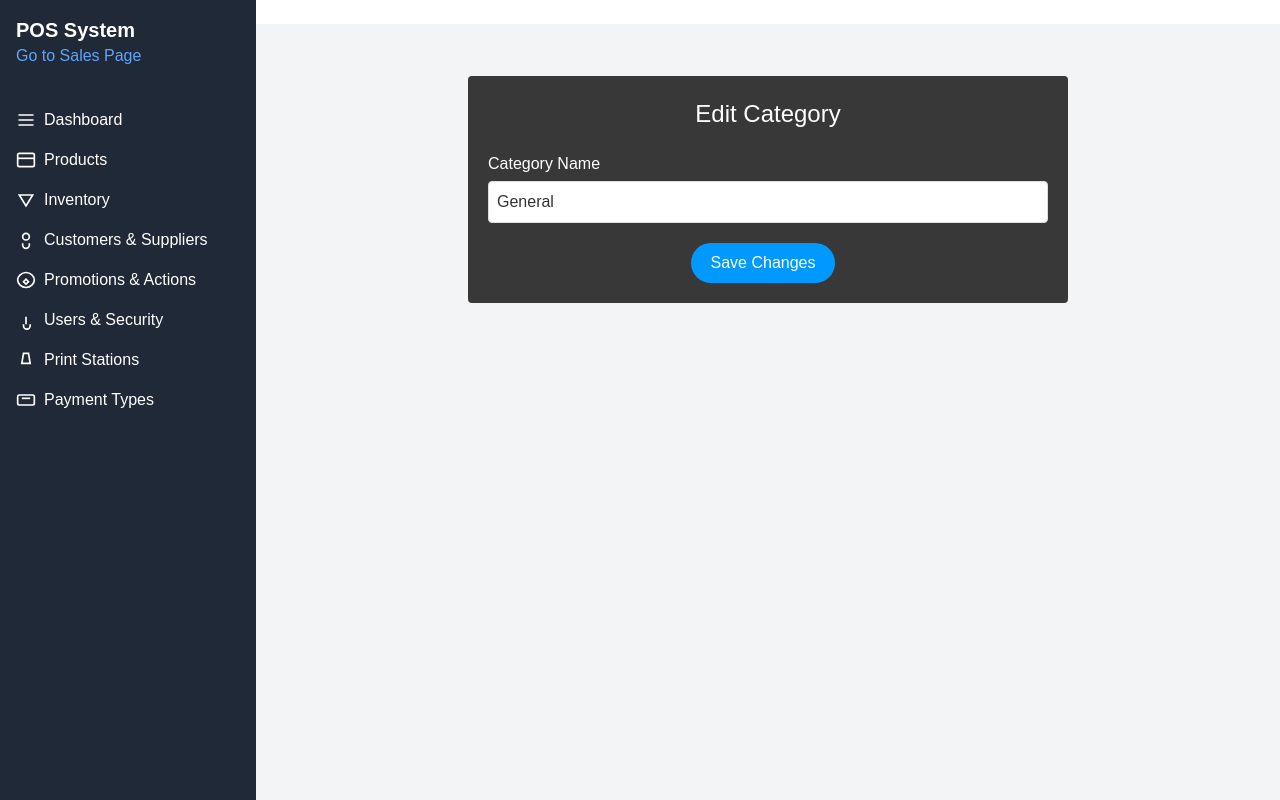
After one commit to MutisoMuli/pos_system, a Django app: page /management/product/category/edit/1/ in a window 1280 px wide. The commit adds this page. Run offline with Django 5.2, Linux system fonts and the light colour scheme; data comes from the database, SQL or seed files in the repository; both versions use the stored data as it was after the commit.

Commit message:
button functions for products

```diff
--- a/management/templates/management/management.html
+++ b/management/templates/management/management.html
@@ -14,7 +14,6 @@
         <div class="w-64 bg-gray-800 text-white flex-shrink-0">
             <div class="p-4">
                 <h1 class="text-xl font-bold">POS System</h1>
-                <!-- Link to Sales Page -->
                 <a href="{% url 'sales' %}" class="text-blue-400 hover:text-blue-600">
                     Go to Sales Page
                 </a>
@@ -23,26 +22,72 @@
                 <ul>
                     <li class="px-4 py-2 hover:bg-gray-700">
                         <a href="{% url 'dashboard' %}" class="flex items-center">
-                            <svg class="w-5 h-5 mr-2" fill="none" stroke="currentColor" viewBox="0 0 24 24">
-                                <path stroke-linecap="round" stroke-linejoin="round" stroke-width="2" d="M4 6h16M4 12h16m-7 6h7"></path>
+                            <svg class="w-5 h-5 mr-2" xmlns="http://www.w3.org/2000/svg" viewBox="0 0 24 24" fill="none" stroke="currentColor" stroke-width="2">
+                                <path d="M3 12h18M3 6h18M3 18h18"></path>
                             </svg>
                             Dashboard
                         </a>
                     </li>
                     <li class="px-4 py-2 hover:bg-gray-700">
                         <a href="{% url 'product-list' %}" class="flex items-center">
-                            <svg class="w-5 h-5 mr-2" fill="none" stroke="currentColor" viewBox="0 0 24 24">
-                                <path stroke-linecap="round" stroke-linejoin="round" stroke-width="2" d="M20 7l-8-4-8 4m16 0l-8 4m8-4v10l-8 4m0-10L4 7m8 4v10M4 7v10l8 4"></path>
+                            <svg class="w-5 h-5 mr-2" xmlns="http://www.w3.org/2000/svg" viewBox="0 0 24 24" fill="none" stroke="currentColor" stroke-width="2">
+                                <rect x="2" y="4" width="20" height="16" rx="2"></rect>
+                                <path d="M2 10h20"></path>
                             </svg>
                             Products
                         </a>
                     </li>
                     <li class="px-4 py-2 hover:bg-gray-700">
-                        <a href="{% url 'product-list' %}" class="flex items-center"> <!-- have just linked product_list because inventory is not working-->
-                            <svg class="w-5 h-5 mr-2" fill="none" stroke="currentColor" viewBox="0 0 24 24">
-                                <path stroke-linecap="round" stroke-linejoin="round" stroke-width="2" d="M20 7l-8-4-8 4m16 0l-8 4m8-4v10l-8 4m0-10L4 7m8 4v10M4 7v10l8 4"></path>
+                        <a href="{% url 'product-list' %}" class="flex items-center">
+                            <svg class="w-5 h-5 mr-2" xmlns="http://www.w3.org/2000/svg" viewBox="0 0 24 24" fill="none" stroke="currentColor" stroke-width="2">
+                                <path d="M20 6H4l8 13L20 6z"></path>
                             </svg>
                             Inventory
+                        </a>
+                    </li>
+                    <!-- Updated Icons -->
+                    <li class="px-4 py-2 hover:bg-gray-700">
+                        <a href="#" class="flex items-center">
+                            <svg class="w-5 h-5 mr-2" xmlns="http://www.w3.org/2000/svg" viewBox="0 0 24 24" fill="none" stroke="currentColor" stroke-width="2">
+                                <circle cx="12" cy="8" r="4"></circle>
+                                <path d="M16 16v2a4 4 0 01-8 0v-2"></path>
+                            </svg>
+                            Customers & Suppliers
+                        </a>
+                    </li>
+                    <li class="px-4 py-2 hover:bg-gray-700">
+                        <a href="#" class="flex items-center">
+                            <svg class="w-5 h-5 mr-2" xmlns="http://www.w3.org/2000/svg" viewBox="0 0 24 24" fill="none" stroke="currentColor" stroke-width="2">
+                                <path d="M12 21C6.48 21 2 16.52 2 12s4.48-9 10-9 10 4.48 10 9-4.48 9-10 9z"></path>
+                                <path d="M12 17l-3-3 3-3 3 3-3 3z"></path>
+                            </svg>
+                            Promotions & Actions
+                        </a>
+                    </li>
+                    <li class="px-4 py-2 hover:bg-gray-700">
+                        <a href="#" class="flex items-center">
+                            <svg class="w-5 h-5 mr-2" xmlns="http://www.w3.org/2000/svg" viewBox="0 0 24 24" fill="none" stroke="currentColor" stroke-width="2">
+                                <path d="M12 17V8m0-4h.01"></path>
+                                <path d="M9 17v2a4 4 0 008 0v-2"></path>
+                            </svg>
+                            Users & Security
+                        </a>
+                    </li>
+                    <li class="px-4 py-2 hover:bg-gray-700">
+                        <a href="#" class="flex items-center">
+                            <svg class="w-5 h-5 mr-2" xmlns="http://www.w3.org/2000/svg" viewBox="0 0 24 24" fill="none" stroke="currentColor" stroke-width="2">
+                                <path d="M9 4h6l2 12H7L9 4z"></path>
+                            </svg>
+                            Print Stations
+                        </a>
+                    </li>
+                    <li class="px-4 py-2 hover:bg-gray-700">
+                        <a href="#" class="flex items-center">
+                            <svg class="w-5 h-5 mr-2" xmlns="http://www.w3.org/2000/svg" viewBox="0 0 24 24" fill="none" stroke="currentColor" stroke-width="2">
+                                <rect x="2" y="6" width="20" height="12" rx="2"></rect>
+                                <path d="M7 10h10"></path>
+                            </svg>
+                            Payment Types
                         </a>
                     </li>
                 </ul>
--- a/product/forms.py
+++ b/product/forms.py
@@ -1,6 +1,6 @@
 # product/forms.py
 from django import forms
-from .models import Product
+from .models import Product, Category
 
 class ProductForm(forms.ModelForm):
     class Meta:
@@ -18,3 +18,8 @@ class ProductForm(forms.ModelForm):
             'active',
             'is_service'
         ]
+
+class CategoryForm(forms.ModelForm):
+    class Meta:
+        model = Category
+        fields = ['name']
--- /dev/null
+++ b/product/templates/category_edit.html
@@ -0,0 +1,82 @@
+{% extends 'management/management.html' %}
+
+{% block title %}Edit Category{% endblock %}
+
+{% block content %}
+<style>
+    .form-container {
+        background-color: #383838;
+        padding: 20px;
+        border-radius: 4px;
+        margin: 20px auto;
+        max-width: 600px;
+    }
+
+    .form-title {
+        font-size: 24px;
+        margin-bottom: 20px;
+        text-align: center;
+        color: white;
+    }
+
+    .form-group {
+        margin-bottom: 15px;
+    }
+
+    .form-group label {
+        display: block;
+        margin-bottom: 5px;
+        color: white;
+    }
+
+    .form-group input {
+        width: 100%;
+        padding: 8px;
+        border: 1px solid #ddd;
+        border-radius: 4px;
+        background-color: #fff;
+        color: #333;
+    }
+
+    .btn-container {
+        text-align: center;
+        margin-top: 20px;
+    }
+
+    .btn {
+        padding: 8px 20px;
+        font-size: 16px;
+        border: none;
+        margin-right: 10px;
+        cursor: pointer;
+        border-radius: 20px;
+    }
+
+    .btn-primary {
+        background-color: #0099ff;
+        color: white;
+    }
+
+    .btn-secondary {
+        background-color: #6c757d;
+        color: white;
+    }
+</style>
+
+<div class="form-container">
+    <h2 class="form-title">Edit Category</h2>
+
+    <form method="post">
+        {% csrf_token %}
+        <div class="form-group">
+            <label for="{{ form.name.id_for_label }}">Category Name</label>
+            {{ form.name }}
+        </div>
+
+        <div class="btn-container">
+            <button type="submit" class="btn btn-primary">Save Changes</button>
+
+        </div>
+    </form>
+</div>
+{% endblock %}
--- a/product/urls.py
+++ b/product/urls.py
@@ -3,5 +3,9 @@ from . import views
 
 urlpatterns = [
     path('', views.product_list, name='product-list'),
-    path('create/', views.product_create, name='product-create'),
+    path('category/<int:category_id>/', views.product_list, name='category-products'),
+    path('product/create/', views.product_create, name='product-create'),
+    path('product/delete/<int:product_id>/', views.product_delete, name='product-delete'),
+    path('category/delete/<int:category_id>/', views.category_delete, name='category-delete'),
+    path('category/edit/<int:category_id>/', views.category_edit, name='category-edit'),
 ]
--- a/product/views.py
+++ b/product/views.py
@@ -1,17 +1,21 @@
-from django.shortcuts import render, redirect
-from .models import Product, Category, SubCategory  # Now you can import SubCategory
-from .forms import ProductForm
+from django.shortcuts import render, redirect, get_object_or_404
+from .models import Product, Category, SubCategory
+from .forms import ProductForm, CategoryForm
+from django.contrib import messages
+from django.views.generic.edit import UpdateView
+from django.urls import reverse_lazy
+from django.contrib.messages.views import SuccessMessageMixin
 
-def product_list(request):
-    products = Product.objects.all()  # Get all products
-    return render(request, 'product_list.html', {'products': products})
+def product_list(request, category_id=None):
+    categories = Category.objects.all()
 
-from .models import Product, Category, SubCategory
-from .forms import ProductForm
+    products = Product.objects.filter(category_id=category_id) if category_id else Product.objects.all()
 
-
-
-from django.contrib import messages
+    return render(request, 'product_list.html', {
+        'products': products,
+        'categories': categories,
+        'selected_category': category_id
+    })
 
 def product_create(request):
     if request.method == 'POST':
@@ -25,8 +29,34 @@ def product_create(request):
 
     return render(request, 'product_form.html', {'form': form})
 
-def product_list(request):
-    return render(request, 'product_list.html', {
-        'products': Product.objects.all(),
-        'categories': Category.objects.all(),
+def product_delete(request, product_id):
+    product = get_object_or_404(Product, id=product_id)
+    product.delete()
+    messages.success(request, 'Product deleted successfully!')
+    return redirect('product-list')
+
+def category_delete(request, category_id):
+    category = get_object_or_404(Category, id=category_id)
+    if request.method == 'POST':
+        category.delete()
+        messages.success(request, f'Category "{category.name}" deleted successfully!')
+        return redirect('product-list')
+
+    return render(request, 'category_confirm_delete.html', {'category': category})
+
+def category_edit(request, category_id):
+    category = get_object_or_404(Category, id=category_id)
+
+    if request.method == 'POST':
+        form = CategoryForm(request.POST, instance=category)
+        if form.is_valid():
+            form.save()
+            messages.success(request, 'Category was updated successfully!')
+            return redirect('category-products', category_id=category_id)
+    else:
+        form = CategoryForm(instance=category)
+
+    return render(request, 'category_edit.html', {
+        'form': form,
+        'object': category
     })
```
Also changed, not shown: product/templates/category_confirm_delete.html (added, +14 -0 lines), product/templates/product_list.html (+101 -76 lines), db.sqlite3.
